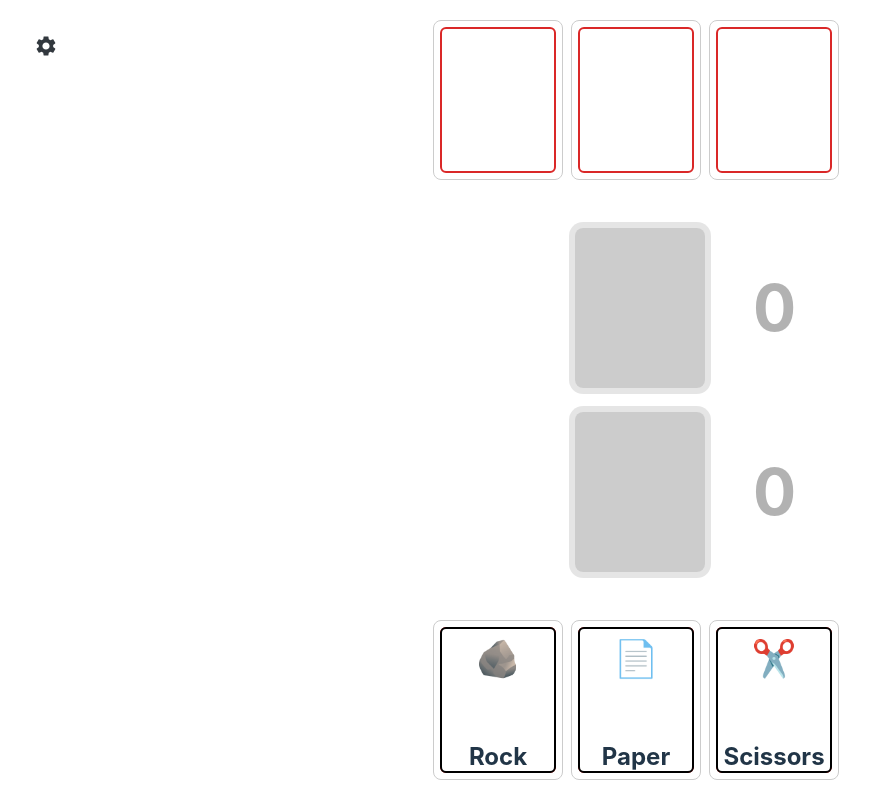
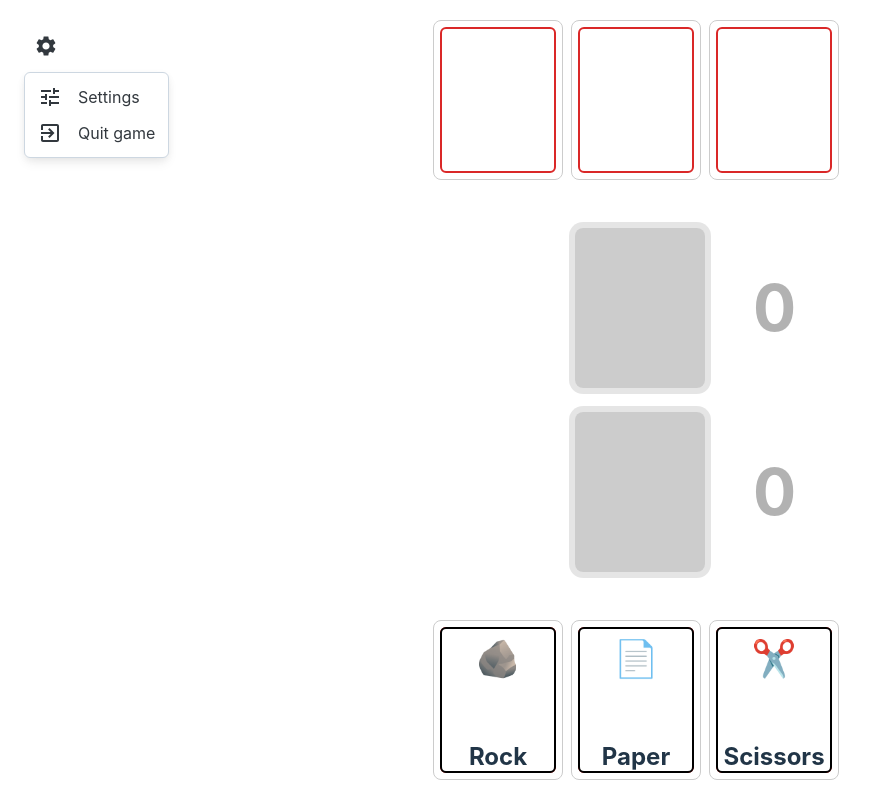
Before and after one commit to felixbouveret/shifumi, a React (Vite) app: page /game in a window 1280 px wide. Both pictures are taken after a click on the button 46 px from the left and 46 px from the top of the page. Shown: the whole page, without its empty margins (0-878 px from the left). Built offline with nearby package versions, Linux system fonts and the light colour scheme.

Commit message:
Add navigation and settings module

```diff
--- a/src/modules/GameModule/GameModule.tsx
+++ b/src/modules/GameModule/GameModule.tsx
@@ -1,10 +1,9 @@
 import "./GameModule.scss";
 import useGame from "@/hooks/useGame";
 import React, { useEffect } from "react";
+import GameMenu from "./components/GameMenu";
 import BoardModule from "@/modules/BoardModule";
 import usePlayerHand from "@/hooks/usePlayerHand";
-import { IconButton } from "@mui/joy";
-import { Settings } from "@mui/icons-material";
 import { Player } from "@/types/game.interface";
 import { BoardSide, CardType, PlayerType } from "@/types/game.enum";
 
@@ -39,9 +38,7 @@ const GameModule: React.FC = () => {
   return (
     <div id="gameModule">
       <div className="header">
-        <IconButton className="settingsButton" size="lg">
-          <Settings />
-        </IconButton>
+        <GameMenu />
       </div>
       <BoardModule
         handDisabled={!isGameStarted}
--- /dev/null
+++ b/src/modules/GameModule/components/GameMenu/GameMenu.tsx
@@ -0,0 +1,42 @@
+import React from "react";
+import { useNavigate } from "react-router-dom";
+import { ExitToApp, Settings, Tune } from "@mui/icons-material";
+import {
+  Dropdown,
+  ListItemDecorator,
+  MenuButton,
+  MenuItem,
+  Menu,
+  IconButton,
+} from "@mui/joy";
+
+const GameMenu: React.FC = () => {
+  const navigate = useNavigate();
+
+  return (
+    <Dropdown>
+      <MenuButton
+        slots={{ root: IconButton }}
+        slotProps={{ root: { size: "lg" } }}
+      >
+        <Settings />
+      </MenuButton>
+      <Menu placement="bottom-end">
+        <MenuItem onClick={() => navigate("/")}>
+          <ListItemDecorator>
+            <Tune />
+          </ListItemDecorator>{" "}
+          Settings
+        </MenuItem>
+        <MenuItem onClick={() => navigate("/")}>
+          <ListItemDecorator>
+            <ExitToApp />
+          </ListItemDecorator>{" "}
+          Quit game
+        </MenuItem>
+      </Menu>
+    </Dropdown>
+  );
+};
+
+export default GameMenu;
--- /dev/null
+++ b/src/modules/GameModule/components/GameMenu/index.ts
@@ -0,0 +1 @@
+export { default } from "./GameMenu";
--- /dev/null
+++ b/src/modules/SettingsModule/index.ts
@@ -0,0 +1 @@
+export { default } from "./SettingsModule";
```
Also changed, not shown: src/modules/SettingsModule/SettingsModule.tsx (added, +7 -0 lines).
